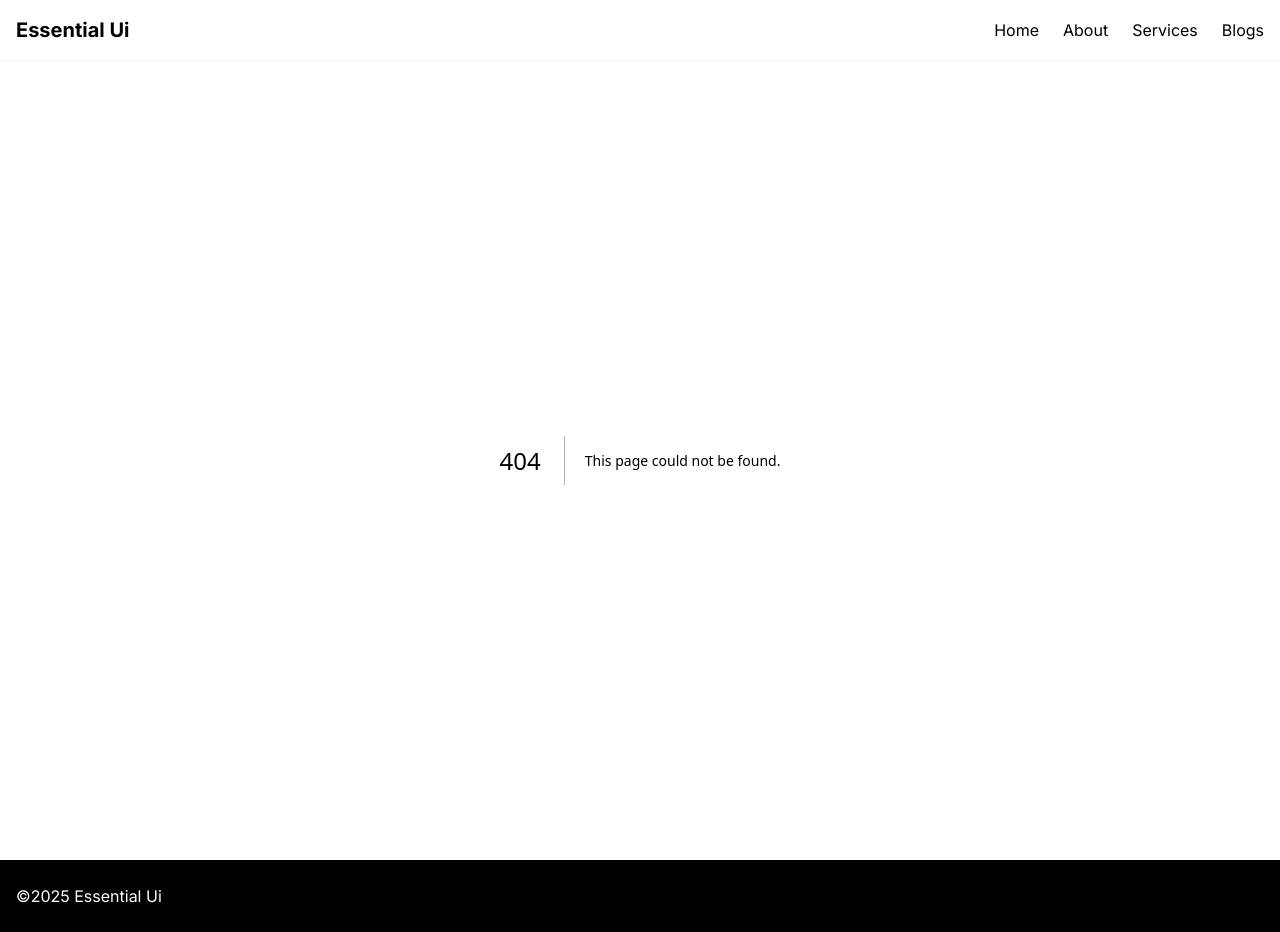
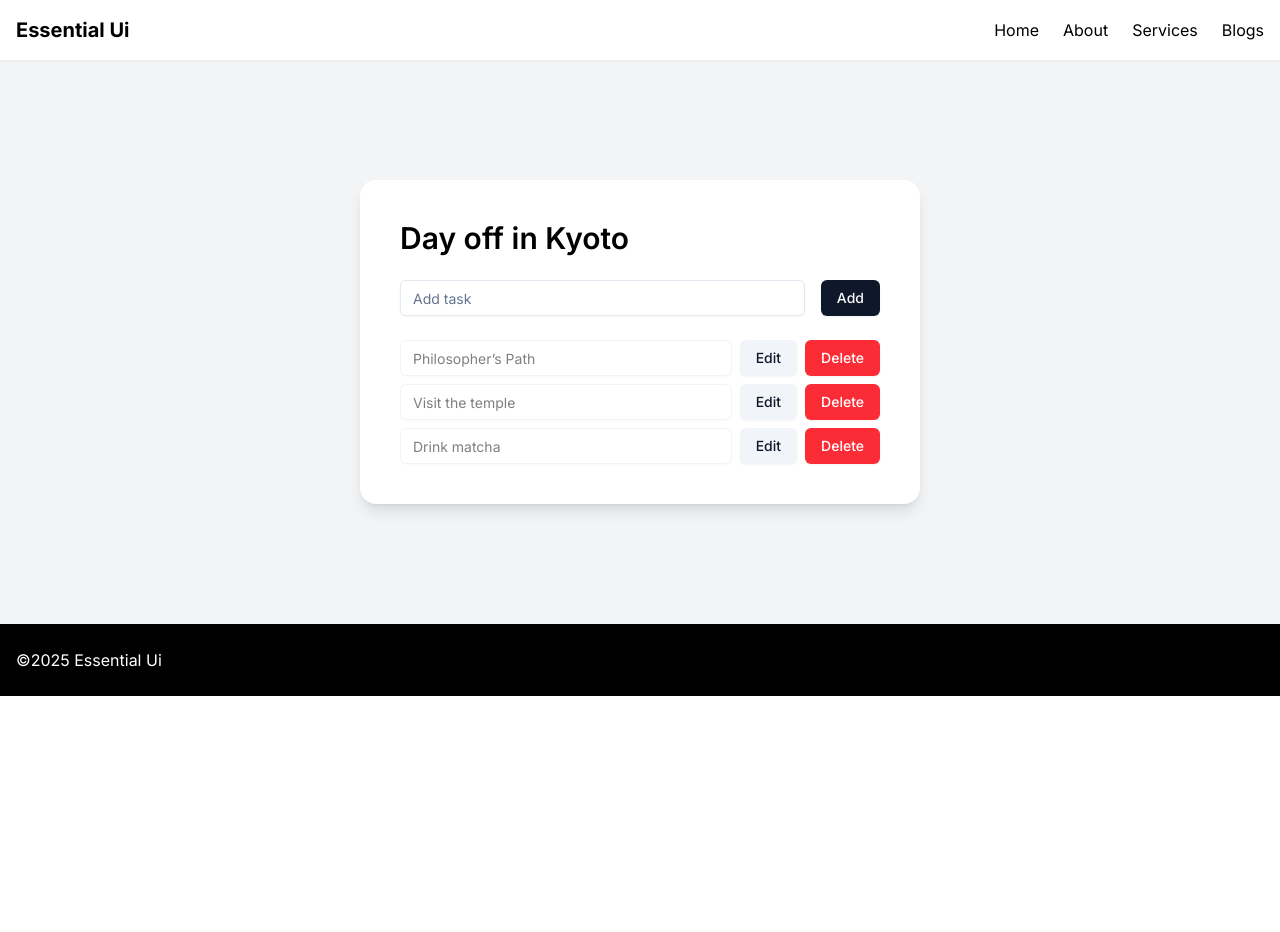
Before and after one commit to md-golam-rabbani/essential-ui, a Next.js app: page /todo-app in a window 1280 px wide. Before the commit this address had no page. After the commit the page ends 800 px from the top, so only its background shows below. Built offline with nearby package versions, Linux system fonts and the light colour scheme.

Commit message:
feat: Create `todo-app`

```diff
--- /dev/null
+++ b/app/todo-app/features/todo/components/add-task/index.tsx
@@ -0,0 +1,41 @@
+'use client';
+
+import { FormEvent, useState } from 'react';
+import { useTasksDispatch } from '../../context/tasksContext';
+import { Button } from '@/components/ui/button';
+import { Input } from '@/components/ui/input';
+
+export default function AddTask() {
+  const [text, setText] = useState('');
+  const dispatch = useTasksDispatch();
+
+  const handleSubmit = (e: FormEvent<HTMLFormElement>) => {
+    e.preventDefault();
+
+    if (!text.trim()) return;
+
+    dispatch?.({
+      type: 'added',
+      payload: {
+        id: nextId++,
+        text: text.trim()
+      }
+    });
+
+    setText('');
+  };
+
+  return (
+    <form onSubmit={handleSubmit} className="flex items-center gap-4">
+      <Input
+        placeholder="Add task"
+        value={text}
+        onChange={(e) => setText(e.target.value)}
+      />
+
+      <Button type="submit">Add</Button>
+    </form>
+  );
+}
+
+let nextId = 3;
--- /dev/null
+++ b/app/todo-app/features/todo/components/task-list/index.tsx
@@ -0,0 +1,88 @@
+'use client';
+
+import { useState } from 'react';
+import { useTasks, useTasksDispatch } from '../../context/tasksContext';
+import { Input } from '@/components/ui/input';
+import { Button } from '@/components/ui/button';
+import type { Task } from '../../types';
+
+export default function TaskList() {
+  const tasks = useTasks() ?? [];
+
+  return (
+    <>
+      {tasks && tasks.length > 0 && (
+        <ul className="space-y-2">
+          {tasks?.map((task, index) => (
+            <li key={index}>
+              <Task task={task} />
+            </li>
+          ))}
+        </ul>
+      )}
+    </>
+  );
+}
+
+type TaskProps = {
+  task: Task;
+};
+
+function Task({ task }: TaskProps) {
+  const [isEditing, setIsEditing] = useState(false);
+  const dispatch = useTasksDispatch();
+
+  let taskContent;
+
+  if (isEditing) {
+    taskContent = (
+      <>
+        <Input
+          value={task?.text}
+          onChange={(e) => {
+            dispatch?.({
+              type: 'changed',
+              payload: {
+                task: {
+                  ...task,
+                  text: e.target.value
+                }
+              }
+            });
+          }}
+        />
+        <Button onClick={() => setIsEditing(false)}>Save</Button>
+      </>
+    );
+  } else {
+    taskContent = (
+      <>
+        <Input value={task?.text} disabled />
+
+        <Button variant={'secondary'} onClick={() => setIsEditing(true)}>
+          Edit
+        </Button>
+      </>
+    );
+  }
+
+  return (
+    <div className="flex items-center gap-2">
+      {taskContent}
+
+      <Button
+        variant={'destructive'}
+        onClick={() => {
+          dispatch?.({
+            type: 'deleted',
+            payload: {
+              id: task?.id
+            }
+          });
+        }}
+      >
+        Delete
+      </Button>
+    </div>
+  );
+}
--- /dev/null
+++ b/app/todo-app/features/todo/context/tasksContext.tsx
@@ -0,0 +1,83 @@
+'use client';
+
+import {
+  createContext,
+  Dispatch,
+  PropsWithChildren,
+  useContext,
+  useReducer
+} from 'react';
+import { Task, TaskAction } from '../types';
+
+const TasksContext = createContext<Task[] | null>(null);
+
+const TasksDispatchContext = createContext<Dispatch<TaskAction> | null>(null);
+
+export function TasksProvider({ children }: PropsWithChildren) {
+  const [tasks, dispatch] = useReducer(tasksReducer, initialTasks);
+
+  return (
+    <TasksContext value={tasks}>
+      <TasksDispatchContext value={dispatch}>{children}</TasksDispatchContext>
+    </TasksContext>
+  );
+}
+
+export function useTasks() {
+  const context = useContext(TasksContext);
+
+  if (!context) {
+    throw new Error('useTasks must be used within TasksProvider');
+  }
+
+  return context;
+}
+
+export function useTasksDispatch() {
+  const context = useContext(TasksDispatchContext);
+
+  if (!context) {
+    throw new Error('useTasksDispatch must be used within TasksProvider');
+  }
+
+  return context;
+}
+
+function tasksReducer(state: Task[], action: TaskAction) {
+  switch (action.type) {
+    case 'added': {
+      return [
+        ...state,
+        {
+          id: action.payload.id,
+          text: action.payload.text,
+          done: false
+        }
+      ];
+    }
+
+    case 'changed': {
+      return state.map((t) => {
+        if (t.id === action.payload.task.id) {
+          return action.payload.task;
+        } else {
+          return t;
+        }
+      });
+    }
+
+    case 'deleted': {
+      return state.filter((t) => t.id !== action.payload.id);
+    }
+
+    default: {
+      throw Error('Unknown action:');
+    }
+  }
+}
+
+const initialTasks: Task[] = [
+  { id: 0, text: 'Philosopher’s Path', done: true },
+  { id: 1, text: 'Visit the temple', done: false },
+  { id: 2, text: 'Drink matcha', done: false }
+];
--- /dev/null
+++ b/app/todo-app/features/todo/main.tsx
@@ -0,0 +1,17 @@
+import { TasksProvider } from './context/tasksContext';
+import AddTask from './components/add-task';
+import TaskList from './components/task-list';
+
+export function TodoMain() {
+  return (
+    <TasksProvider>
+      <div className="mx-auto max-w-[560px] space-y-6 rounded-2xl bg-white p-10 shadow-lg">
+        <h2 className="text-3xl font-semibold text-black">Day off in Kyoto</h2>
+
+        <AddTask />
+
+        <TaskList />
+      </div>
+    </TasksProvider>
+  );
+}
--- /dev/null
+++ b/app/todo-app/features/todo/types.ts
@@ -0,0 +1,23 @@
+export type Task = {
+  id: number;
+  text: string;
+  done: boolean;
+};
+
+export type TaskAction =
+  | {
+      type: 'added';
+      payload: { id: number; text: string };
+    }
+  | {
+      type: 'changed';
+      payload: {
+        task: Task;
+      };
+    }
+  | {
+      type: 'deleted';
+      payload: {
+        id: number;
+      };
+    };
--- /dev/null
+++ b/app/todo-app/page.tsx
@@ -0,0 +1,11 @@
+import { TodoMain } from './features/todo/main';
+
+export default function Page() {
+  return (
+    <div className="section-padding-primary bg-gray-100">
+      <div className="container">
+        <TodoMain />
+      </div>
+    </div>
+  );
+}
```
